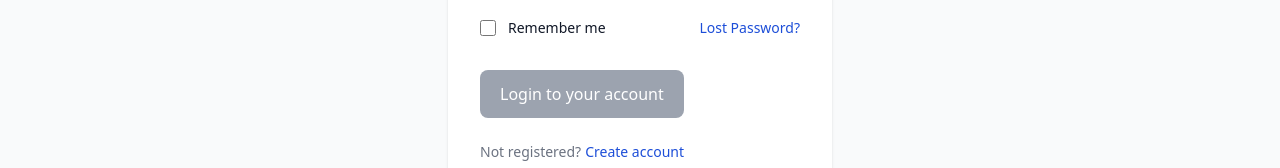
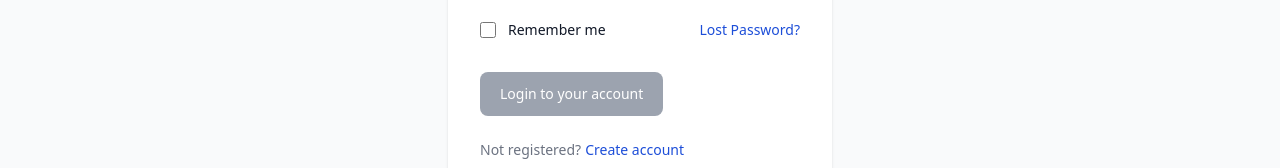
Before and after one commit to mattpanyor/thames-trust, a React (Vite) app: page /login in a window 1280 px wide. Shown: the part 540-708 px from the top of the page. Built offline with nearby package versions, Linux system fonts and the light colour scheme.

Commit message:
Changed default button size.

```diff
--- a/src/components/elements/Button.jsx
+++ b/src/components/elements/Button.jsx
@@ -10,7 +10,7 @@
         onClick={onClick}
         type={btnType}
         className={cn(
-          `w-full rounded-lg bg-blue-700 px-5 py-3 text-center text-base font-medium text-white hover:bg-blue-800 focus:ring-4 focus:ring-blue-300 dark:bg-blue-600 dark:hover:bg-blue-700 dark:focus:ring-blue-800 sm:w-auto`,
+          `w-full rounded-lg bg-blue-700 px-5 py-3 text-center text-sm font-medium text-white hover:bg-blue-800 focus:ring-4 focus:ring-blue-300 dark:bg-blue-600 dark:hover:bg-blue-700 dark:focus:ring-blue-800 sm:w-auto`,
           className,
           {
             'me-2 inline-flex items-center': isPending
```
